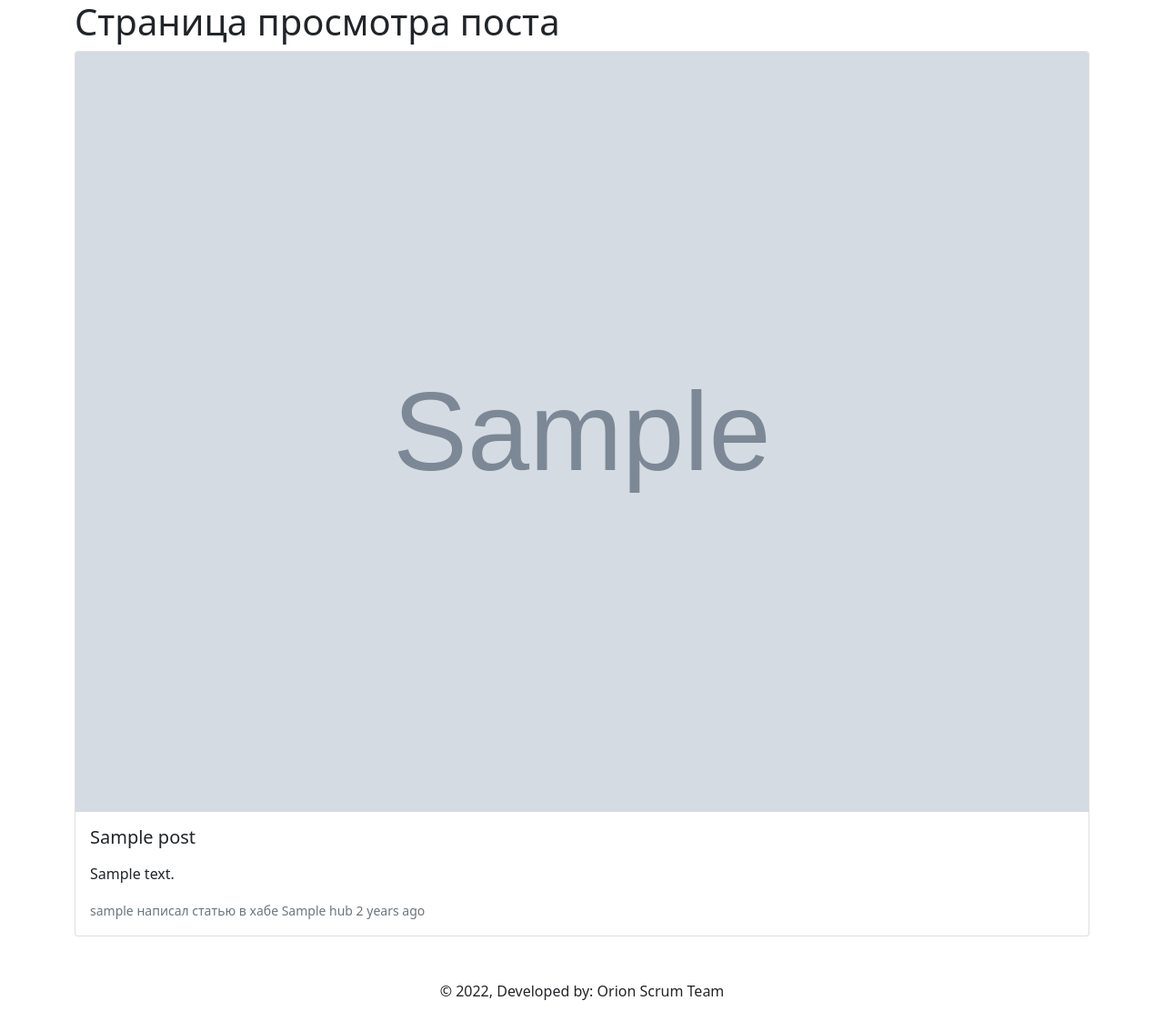
After one commit to nsm23/GeekBrains-Orion-Scrum-Team, a Django app: template orion/templates/posts/index.html in a window 1280 px wide. The commit adds this page. Shown: the whole page at 91% size. Run offline with Django 3.2, Linux system fonts and the light colour scheme; the template is opened without the code that fills it: most values are stand-ins (such as "Sample title", 1, 10 or a date in 2020); grey boxes marked "Sample" are stand-in pictures.

Commit message:
GOST-50 Post detail view, minor fixes

```diff
--- a/orion/orion/urls.py
+++ b/orion/orion/urls.py
@@ -14,13 +14,14 @@ Including another URLconf
     2. Add a URL to urlpatterns:  path('blog/', include('blog.urls'))
 """
 from django.contrib import admin
-from django.urls import path
+from django.urls import include, path
 from django.conf.urls.static import static
 from django.conf import settings
 
-print(settings.MEDIA_URL)
+
 urlpatterns = [
     path('admin/', admin.site.urls),
+    path('posts/', include('posts.urls', namespace='posts'))
 ]
 
 urlpatterns += static(settings.MEDIA_URL, document_root=settings.MEDIA_ROOT)
--- a/orion/posts/models.py
+++ b/orion/posts/models.py
@@ -8,8 +8,8 @@ class Post(models.Model):
     slug = models.SlugField(verbose_name='Элиас для урла')
     text = models.TextField(verbose_name='Полный текст')
     brief_text = models.TextField(verbose_name='Сокращенный текст для списков')
-    user_id = models.ForeignKey(settings.AUTH_USER_MODEL, null=True, on_delete=models.SET_NULL, related_name='posts', verbose_name="Автор")
-    hub_id = models.ForeignKey(Hub, null=True, blank=True, on_delete=models.SET_NULL, related_name='posts', verbose_name="Хаб")
+    user = models.ForeignKey(settings.AUTH_USER_MODEL, null=True, on_delete=models.SET_NULL, related_name='posts', verbose_name="Автор")
+    hub = models.ForeignKey(Hub, null=True, blank=True, on_delete=models.SET_NULL, related_name='posts', verbose_name="Хаб")
     image = models.ImageField(upload_to='posts', null=True, blank=True, verbose_name='Картинка поста')
     created_at = models.DateTimeField(auto_now_add=True, verbose_name="Дата создания")
     modified_at = models.DateTimeField(auto_now=True, verbose_name="Дата редактирования")
--- a/orion/templates/layouts/main.html
+++ b/orion/templates/layouts/main.html
@@ -14,7 +14,7 @@
 <body class="d-flex flex-column min-vh-100">
 
     {#     HEADER     #}
-    {% include "../controls/header.html" %}
+    {% comment %} {% include "../controls/header.html" %} {% endcomment %}
 
     {#     MAIN CONTENT     #}
     <main class="flex-shrink-0">
--- /dev/null
+++ b/orion/templates/posts/index.html
@@ -0,0 +1,14 @@
+{% extends "../layouts/main.html" %}
+{% block content %}
+    <h1>Страница просмотра поста</h1>
+
+    <div class="card mb-3">
+        <img src="{{ post.image.url }}" class="card-img-top" alt="...">
+        <div class="card-body">
+          <h5 class="card-title">{{ post.title }}</h5>
+          <p class="card-text">{{ post.text|linebreaks }}</p>
+          {% load humanize %}
+          <p class="card-text"><small class="text-muted">{{ post.user.username }} написал статью {% if post.hub %}в хабе {{ post.hub.title }} {% endif %}{{ post.created_at|naturaltime }}</small></p>
+        </div>
+      </div>
+{% endblock %}
```
Also changed, not shown: orion/orion/settings.py (+7 -2 lines), orion/posts/urls.py (added, +9 -0 lines), orion/posts/views.py (+16 -2 lines), 1 other file.
